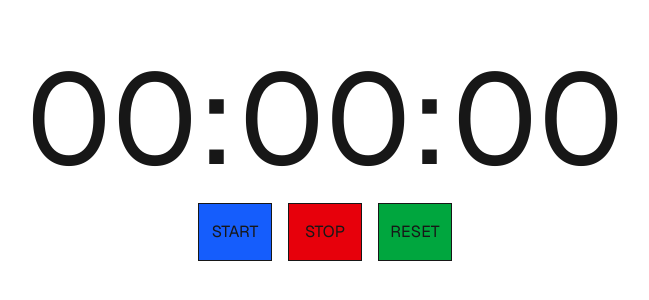
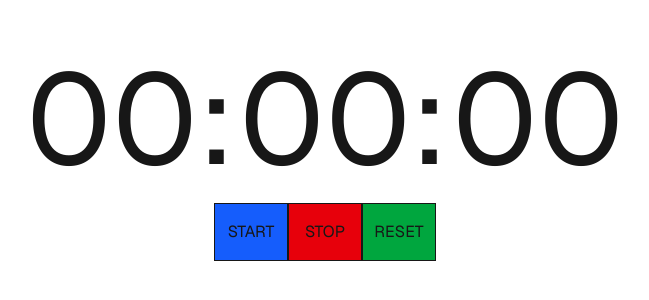
Before and after one commit to nonydev27/clock-timer, a Next.js app: page / in a window 1280 px wide. Shown: the part 242-542 px from the top of the page, without its empty margins (315-964 px from the left). Built offline with nearby package versions, Linux system fonts and the light colour scheme.

Commit message:
done setting up spans

```diff
--- a/app/page.tsx
+++ b/app/page.tsx
@@ -11,7 +11,7 @@ export default function Home() {
           <span className="text-9xl">00:</span>{" "}
           <span className="text-9xl">00</span>
         </div>
-        <div className="mt-5 flex gap-4">
+        <div className="mt-5 flex gap-">
           <button className="button uppercase border px-9 flex justify-center bg-blue-600 p-4 w-15 hover:bg-white hover:text-blue-500 hover:outline hover:outline-blue-500 transition ease-in-out duration-300 hover:cursor-pointer hover:transform hover:scale-115">
             start
           </button>
```
